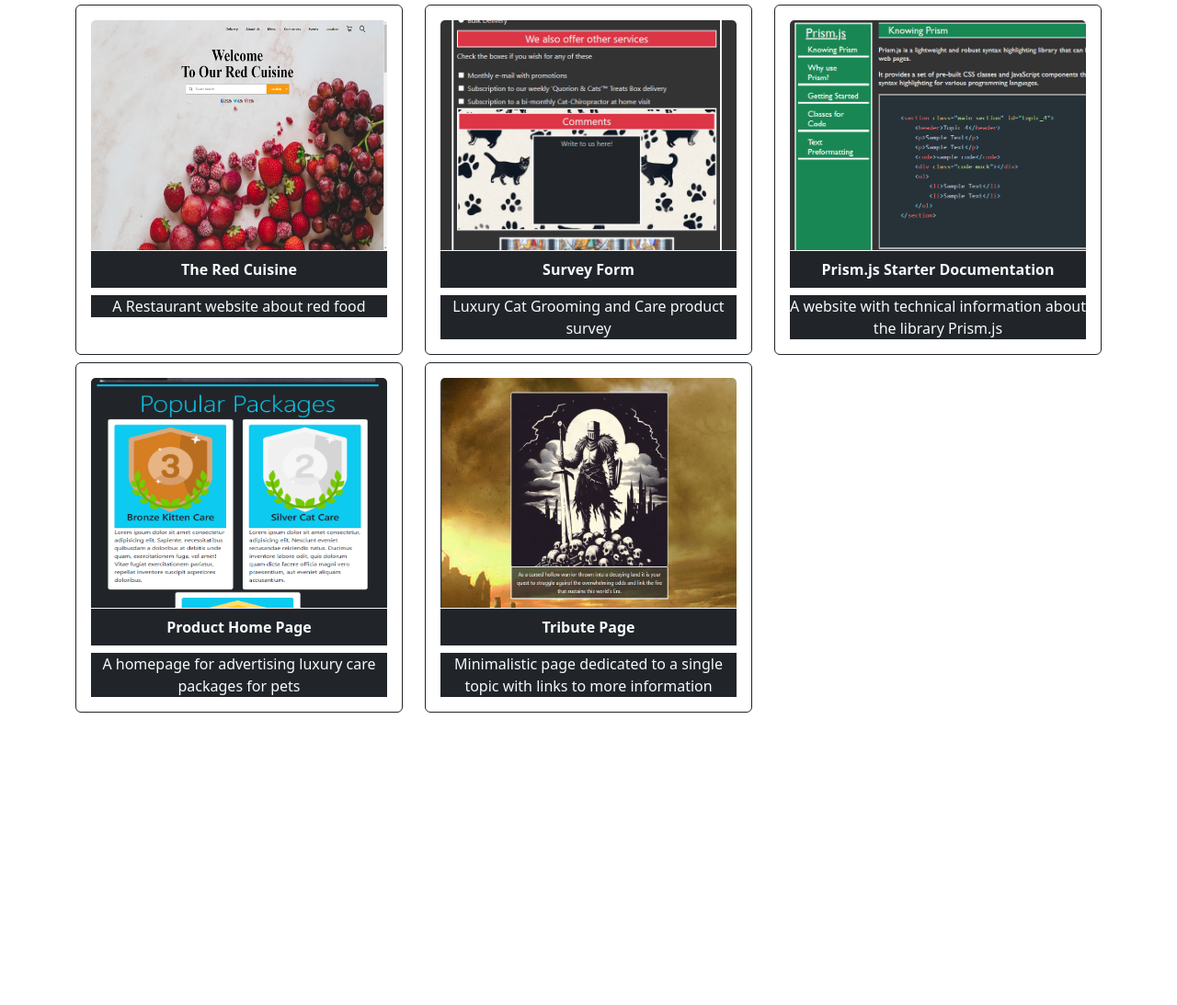
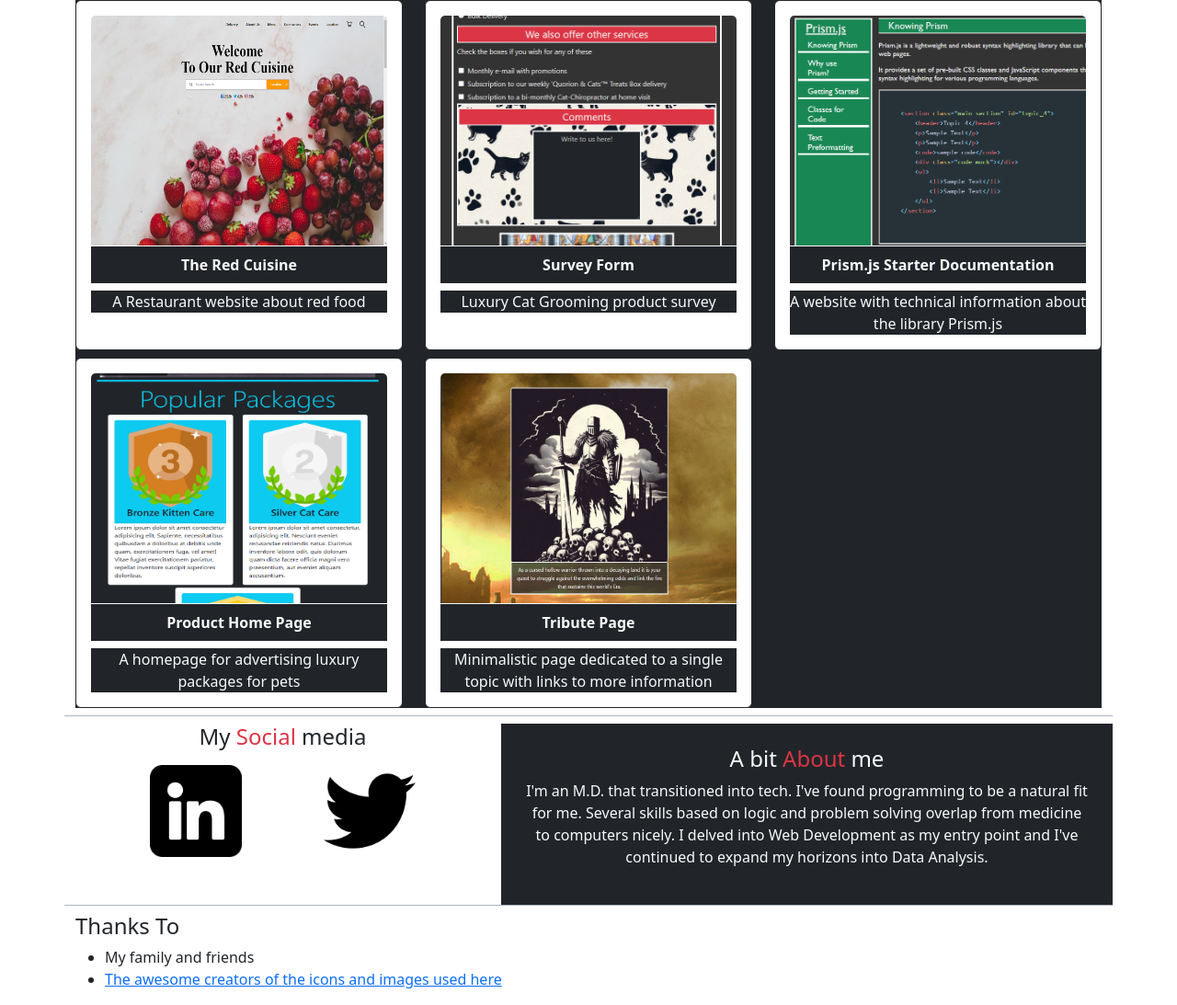
Before and after one commit to Gabriel-QnS/Gabriel-QnS.github.io, a website: page index.html in a window 1280 px wide. Shown: the part 1559-2652 px from the top of the page at 92% size. Before the commit the page ends 2334 px from the top, so only its background shows below. Drawn offline with nearby package versions, Linux system fonts and the light colour scheme.

Commit message:
added social media and about sections

```diff
--- a/assets/css/00_styles.css
+++ b/assets/css/00_styles.css
@@ -1,6 +1,8 @@
  @import url("./01_intro-section.css");
  @import url("./02_about.css");
  @import url("./03_projects.css");
+ @import url("./04_socials.css");
+ @import url("./05_footer.css");
 
 :root{
     --fav-icecream: pink;
--- /dev/null
+++ b/assets/css/04_socials.css
@@ -0,0 +1,45 @@
+div.media-buttons div{
+    max-width: 100px;
+    max-height: 100px;
+}
+
+.social{
+    height: 100%;
+    width: 100%;
+    background-size: contain;
+    transition: 0.25s;
+    height: 100px;
+    width: 100px;
+}
+
+.social:hover{
+    transform: scale(1.1);
+}
+
+.social a{
+    height: 100%;
+    width: 100%;
+}
+
+#gmail{
+    background-image: url("../media/gmail-logo.png");
+}
+
+#gmail:hover{
+    background-image: url("../media/gmail.png");
+}
+
+#linkedin{
+    background-image: url('../media/linkedin.png');
+}
+
+#linkedin:hover{
+    background-image: url('../media/linkedin-colored.png');
+}
+
+#twitter{
+    background-image: url('../media/twitter.png');
+}
+#twitter:hover{
+    background-image: url('../media/twitter-colored.png');
+}
--- a/index.html
+++ b/index.html
@@ -8,7 +8,7 @@
     <link rel="stylesheet" href="node_modules/@fortawesome/fontawesome-free/css/all.min.css">
     <title>Gabriel Rengifo</title>
 </head>
-<body class="">
+<body class="container">
     <script src="node_modules/bootstrap/dist/js/bootstrap.bundle.js"></script>
     <main>
 
@@ -103,8 +103,8 @@
             </div>
           </div>
         </section>
-        <section id="projects" class="container">
-          <h3 class="text-center p-2 m-2 fw-bold">Some of my <span class="text-danger">projects</span></h3>
+        <section id="projects" class="container bg-dark g-0 m-auto">
+          <h4 class="text-center text-light p-2 m-2">Some of my <span class="text-danger">Projects</span></h4>
 
           <div class="row row-cols-1 row-cols-md-2 row-cols-xl-3 gy-2" id="project-gallery">
             <div class="col">
@@ -122,7 +122,7 @@
                 <div class="card-body">
                   <img src="assets/media/survey-form.png" alt="" class="card-img-top">
                   <p class="card-title fw-bold p-2 bg-dark text-light border-top border-light border-1">Survey Form</p>
-                  <p class="card-text bg-dark text-light">Luxury Cat Grooming and Care product survey</p>
+                  <p class="card-text bg-dark text-light">Luxury Cat Grooming product survey</p>
                 </div>
               </div>
             </div>
@@ -142,7 +142,7 @@
                 <div class="card-body">
                   <img src="assets/media/product-landing.png" alt="" class="card-img-top">
                   <p class="card-title fw-bold p-2 bg-dark text-light border-top border-light border-1">Product Home Page</p>
-                  <p class="card-text bg-dark text-light">A homepage for advertising luxury care packages for pets</p>
+                  <p class="card-text bg-dark text-light">A homepage for advertising luxury packages for pets</p>
                 </div>
               </div>
             </div>
@@ -169,8 +169,45 @@
           </div> -->
 
         </section>
+
+        <section id="socials" class="text-center row border-top border-bottom border-dark-subtle border-1 my-2 pt-2 d-flex justify-content-center">
+          <div class="rounded-1 col-12 col-md-5">
+            <h4>My <span class="text-danger">Social</span> media</h4>
+            <div class="container media-buttons d-flex flex-row flex-wrap justify-content-evenly gap-1 gap-md-3 p-2">
+                <div><a href="https://www.linkedin.com/in/gabriel-rengifo-quo/" target="_blank"><div id="linkedin" class="social"></div></a></div>
+                <div>
+                <a href="https://twitter.com/GR_DevMed" target="_blank">
+                  <div id="twitter" class="social"></div>
+                </a>
+              </div>
+              <!-- <div id="gmail" class="social"></div> -->
+            </div>
+          </div>
+          <article id="about-me" class="col-12 col-md-7 mt-4 my-md-0 bg-dark text-light p-4">
+            <h4>A bit <span class="text-danger">About</span> me</h4>
+            <p>I'm an M.D. that transitioned into tech. I've found programming to be a natural fit for me. Several skills based on logic and problem solving overlap from medicine to computers nicely. I delved into Web Development as my entry point and I've continued to expand my horizons into Data Analysis.</p>
+          </article>
+        </section>
     </main>
-    <footer></footer>
+    <footer>
+      <div><h4>Thanks To</h4>
+      <ul>
+        <li>My family and friends</li>
+        <li><a href="" data-bs-toggle="collapse" data-bs-target="#attributions" aria-expanded="false" aria-controls="collapseExample">The awesome creators of the icons and images used here</a></li>
+      </ul></div>
+      <div class="collapse" id="attributions">
+        <ul>
+          <a href="https://www.flaticon.com/free-animated-icons/web-design" title="web design animated icons">Web design animated icons created by Freepik - Flaticon</a>
+          <a href="https://www.flaticon.com/free-animated-icons/ux-design" title="ux design animated icons">Ux design animated icons created by Freepik - Flaticon</a>
+          <a href="https://www.flaticon.com/free-icons/linkedin" title="linkedin icons">Linkedin icons created by Freepik - Flaticon</a>
+          <a href="https://www.flaticon.com/free-icons/twitter" title="twitter icons">Twitter icons created by Pixel perfect - Flaticon</a>
+          <a href="https://www.flaticon.com/free-icons/gmail" title="gmail icons">Gmail icons created by Google - Flaticon</a>
+          <a href="https://www.flaticon.com/free-icons/linkedin" title="linkedin icons">Linkedin icons created by riajulislam - Flaticon</a>
+          <a href="https://www.flaticon.com/free-icons/twitter" title="twitter icons">Twitter icons created by Pixel perfect - Flaticon</a>
+          <a href="https://www.flaticon.com/free-icons/linkedin" title="linkedin icons">Linkedin icons created by riajulislam - Flaticon</a>
+        </ul>
+      </div>
+    </footer>
 </body>
 </html>
 
@@ -178,6 +215,12 @@
 
   <a href="https://www.flaticon.com/free-animated-icons/web-design" title="web design animated icons">Web design animated icons created by Freepik - Flaticon</a>
   <a href="https://www.flaticon.com/free-animated-icons/ux-design" title="ux design animated icons">Ux design animated icons created by Freepik - Flaticon</a>
+  <a href="https://www.flaticon.com/free-icons/linkedin" title="linkedin icons">Linkedin icons created by Freepik - Flaticon</a>
+  <a href="https://www.flaticon.com/free-icons/twitter" title="twitter icons">Twitter icons created by Pixel perfect - Flaticon</a>
+  <a href="https://www.flaticon.com/free-icons/gmail" title="gmail icons">Gmail icons created by Google - Flaticon</a>
+  <a href="https://www.flaticon.com/free-icons/linkedin" title="linkedin icons">Linkedin icons created by riajulislam - Flaticon</a>
+  <a href="https://www.flaticon.com/free-icons/twitter" title="twitter icons">Twitter icons created by Pixel perfect - Flaticon</a>
+  <a href="https://www.flaticon.com/free-icons/linkedin" title="linkedin icons">Linkedin icons created by riajulislam - Flaticon</a>
 
 
 -->
```
Also changed, not shown: journal.md (+2 -0 lines), assets/css/05_footer.css (added), assets/media/gmail-logo.png (added), assets/media/gmail.png (added), assets/media/linkedin-colored.png (added), assets/media/linkedin.png (added), assets/media/twitter-colored.png (added), assets/media/twitter.png (added).
